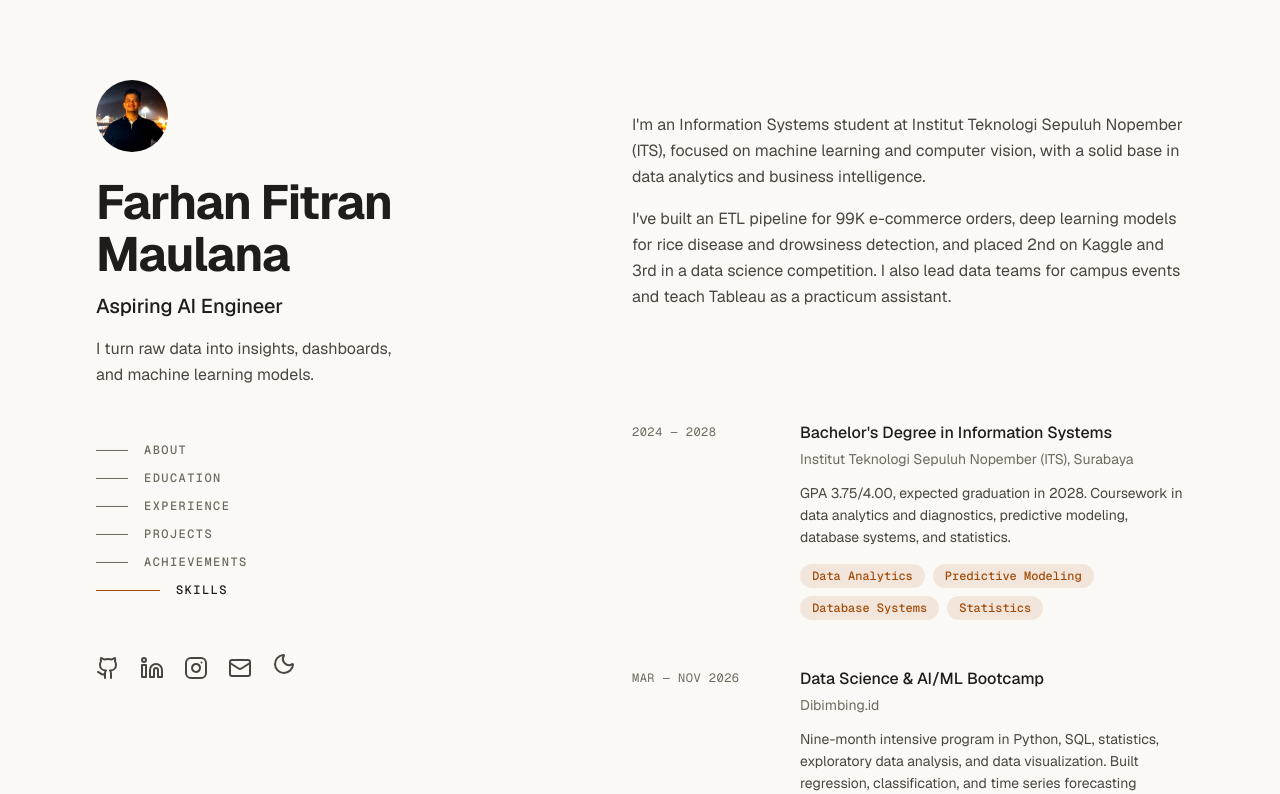
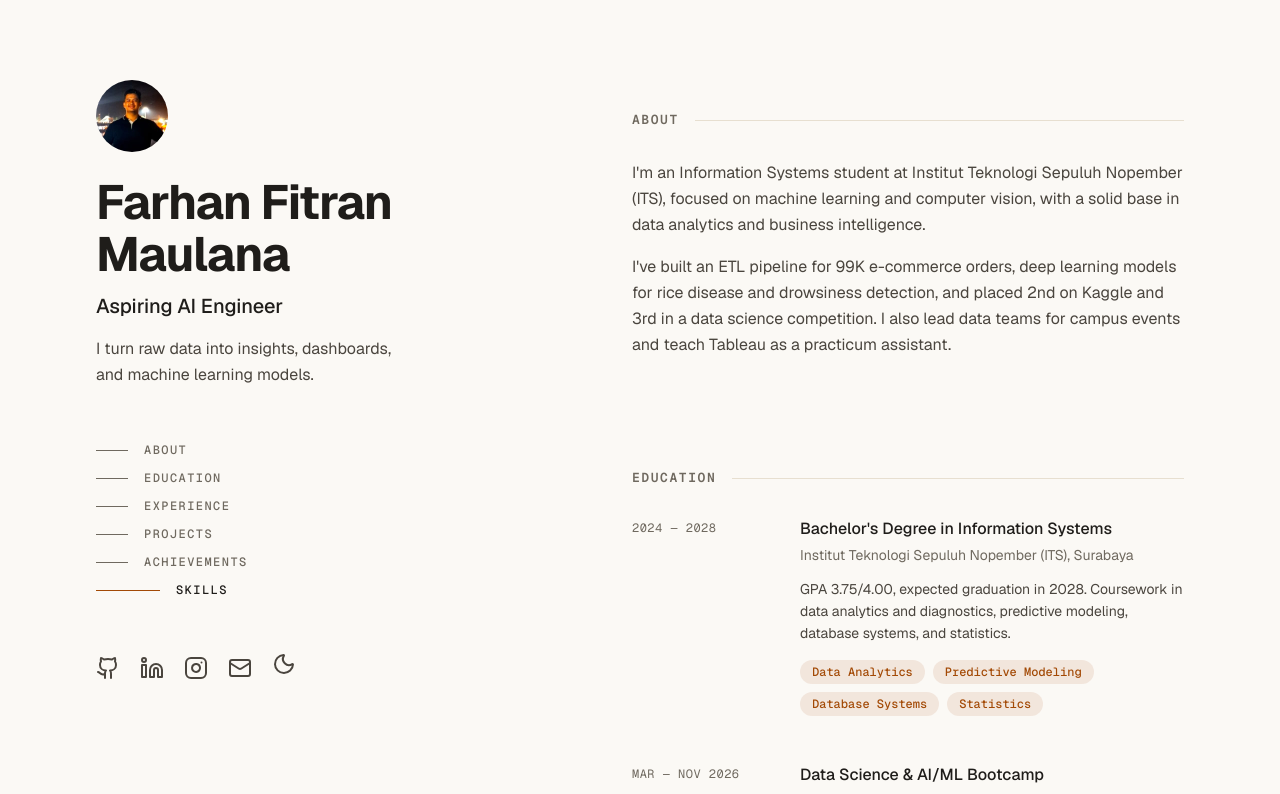
Before and after one commit to fuhrerhn/personal-website, a Next.js app: page / in a window 1280 px wide. Shown: the top 794 px of the page. Built offline with nearby package versions, Linux system fonts and the light colour scheme.

Commit message:
feat(sections): show small section labels with a divider on desktop

```diff
--- a/components/sections/section.tsx
+++ b/components/sections/section.tsx
@@ -3,15 +3,17 @@ import { sections, type SectionId } from "@/data/sections";
 
 type SectionProps = { id: SectionId; children: ReactNode };
 
-// On small screens each section gets a sticky label. On desktop the sidebar nav
-// already names the sections, so the heading stays in the DOM for screen readers only.
+// Small section title that marks where each section starts.
+// Mobile: sticky label with a blurred background.
+// Desktop: static mono label followed by a thin divider line.
 export function Section({ id, children }: SectionProps) {
   const label = sections.find((section) => section.id === id)?.label ?? id;
 
   return (
     <section id={id} aria-label={label} className="mb-24 scroll-mt-16 lg:mb-28 lg:scroll-mt-24">
-      <div className="sticky top-0 z-20 -mx-6 mb-6 bg-page/90 px-6 py-5 backdrop-blur md:-mx-12 md:px-12 lg:sr-only">
-        <h2 className="type-mono-section text-fg">{label}</h2>
+      <div className="sticky top-0 z-20 -mx-6 mb-6 bg-page/90 px-6 py-5 backdrop-blur md:-mx-12 md:px-12 lg:static lg:z-auto lg:mx-0 lg:mb-8 lg:flex lg:items-center lg:gap-4 lg:bg-transparent lg:p-0 lg:backdrop-blur-none">
+        <h2 className="type-mono-section text-fg lg:text-fg-muted">{label}</h2>
+        <span aria-hidden="true" className="hidden h-px flex-1 bg-line lg:block" />
       </div>
       {children}
     </section>
```
